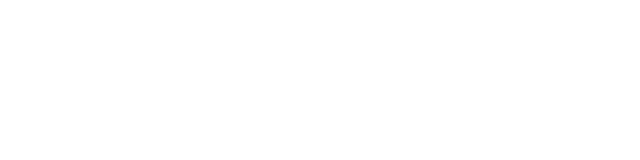
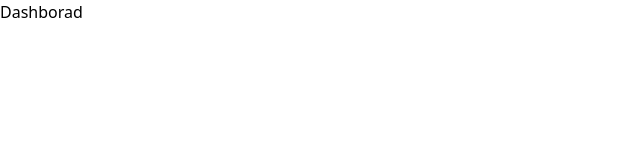
Before and after one commit to erayushs/new-assignment, a React (Vite) app: page /dashboard in a window 1280 px wide. Before the commit this address had no page. Shown: the top 160 px of the page, without its empty margins (0-640 px from the left). Built offline with nearby package versions, Linux system fonts and the light colour scheme.

Commit message:
added navigation

```diff
--- a/src/App.tsx
+++ b/src/App.tsx
@@ -1,8 +1,13 @@
 import { useState } from "react";
 import personWithLapton from "./assets/personWithLapton.svg";
 import waves from "./assets/waves.jpg";
+import { useNavigate } from "react-router";
+
 const App = () => {
   const [user, setUser] = useState({ email: "", password: "" });
+  const [errorMessage, setErrorMessage] = useState("");
+
+  const navigate = useNavigate();
 
   const handleChange = (e: React.ChangeEvent<HTMLInputElement>) => {
     const { name, value } = e.target;
@@ -13,8 +18,9 @@
     e.preventDefault();
     if (user.email === "admin@demo.com" && user.password === "admin") {
       console.log("Form Submitted");
+      navigate("/dashboard");
     } else {
-      console.log("Wrong Credentials");
+      setErrorMessage("Wrong Credentials");
     }
   };
 
@@ -70,6 +76,8 @@
               </p>
             </div>
 
+            {errorMessage && <p className="text-red-600">{errorMessage}</p>}
+
             <button className="text-xl bg-gradient-to-r from-orange-500 to-orange-300 text-white p-6 mt-14 w-[220px] rounded-4xl hover:bg-blue-700 self-end cursor-pointer">
               Login
             </button>
--- a/src/main.tsx
+++ b/src/main.tsx
@@ -3,15 +3,15 @@
 import "./index.css";
 import App from "./App.tsx";
 import { BrowserRouter, Routes, Route } from "react-router";
+import Dashboard from "./pages/Dashboard.tsx";
 // import NewApp from "./pages/NewApp.jsx";
-import Form from "./pages/Form.tsx";
 
 createRoot(document.getElementById("root")!).render(
   <StrictMode>
     <BrowserRouter>
       <Routes>
         <Route path="/" element={<App />} />
-        <Route path="/form" element={<Form />} />
+        <Route path="/dashboard" element={<Dashboard />} />
         {/* <Route path="/newApp" element={<NewApp />} /> */}
       </Routes>
     </BrowserRouter>
--- /dev/null
+++ b/src/pages/Dashboard.tsx
@@ -0,0 +1,11 @@
+import React from "react";
+
+const Dashboard = () => {
+  return (
+    <div>
+      <h1>Dashborad</h1>
+    </div>
+  );
+};
+
+export default Dashboard;
```
